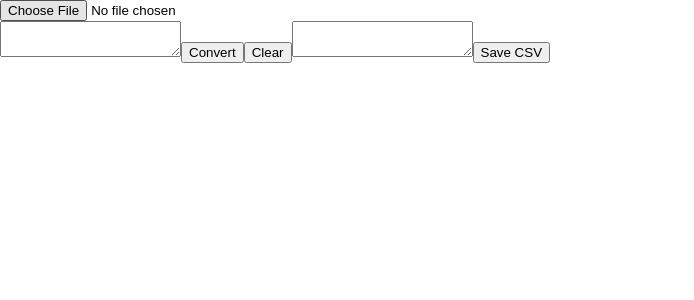
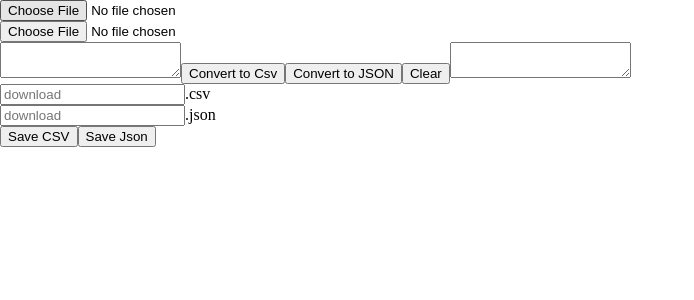
Before and after one commit to sandrarampal/JSONtoCSV-converter, a React (Vite) app: page / in a window 1280 px wide. Shown: the top 300 px of the page, without its empty margins (0-694 px from the left). Built offline with nearby package versions, Linux system fonts and the light colour scheme.

Commit message:
added convert to json

```diff
--- a/src/App.jsx
+++ b/src/App.jsx
@@ -9,6 +9,8 @@ function App() {
   const [json, setJson] = useState("");
   const [csv, setCsv] = useState("");
   const [error, setError] = useState("");
+  const [saveName, setSaveName] = useState("");
+  const [saveNameJson, setSaveNameJson] = useState("");
 
   //modifier le state json à la modification du textarea:
   const handleJsonChange = (event) => {
@@ -17,7 +19,6 @@ function App() {
   };
 
   //modifier le json s'il y a un file
-
   const handleFileChange = (event) => {
     const file = event.target.files[0];
     if (file) {
@@ -46,8 +47,8 @@ function App() {
     }
   };
 
-  //modifier le state csv:
-  const handleConversion = (event) => {
+  //conversion en csv:
+  const handleConvertToCsv = (event) => {
     event.preventDefault();
     let objJson = {};
 
@@ -63,36 +64,155 @@ function App() {
     }
   };
 
+  //handle change csv
+  const handleCsvChange = (event) => {
+    const value = event.target.value;
+    setCsv(value);
+  };
+
+  //modifier le csv s'il y a un file
+  const handleFileCsvChange = (event) => {
+    const file = event.target.files[0];
+    if (file) {
+      const reader = new FileReader();
+      reader.onload = (e) => {
+        try {
+          const csvData = e.target.result;
+          setCsv(csvData);
+        } catch (error) {
+          console.error(error);
+        }
+      };
+      reader.readAsText(file);
+    } else {
+      setError("File not found");
+    }
+  };
+
+  //vérifier que le csv est valide
+  const isValidCsv = (str) => {
+    if (str.includes(",") && str.includes("\n")) {
+      return true;
+    } else {
+      return false;
+    }
+  };
+
+  //conversion en json
+  const handleConvertToJson = (event) => {
+    event.preventDefault();
+    if (isValidCsv(csv)) {
+      const lines = csv.trim().split("\n");
+      const headers = lines[0].split(",");
+      const jsonArray = [];
+
+      for (let i = 1; i < lines.length; i++) {
+        const currentLine = lines[i].split(",");
+        const jsonObject = {};
+        for (let j = 0; j < headers.length; j++) {
+          jsonObject[headers[j].trim()] = currentLine[j]
+            ? currentLine[j].trim()
+            : null;
+        }
+        jsonArray.push(jsonObject);
+      }
+      const jsonStr = JSON.stringify(jsonArray);
+      setJson(jsonStr);
+    } else {
+      setError("No valid csv entered");
+    }
+  };
+
+  //tout retirer en cas de clear:
   const handleClear = (event) => {
     setJson("");
     setCsv("");
   };
 
+  //modifier le nom du fichier csv
+  const handleSaveChange = (event) => {
+    const value = event.target.value;
+    setSaveName(value);
+  };
+  //modifier le nom du fichier json
+  const handleSaveJsonChange = (event) => {
+    const value = event.target.value;
+    setSaveNameJson(value);
+  };
+
   //exporter en CSV
-
   const exportToCsv = (event) => {
-    const blob = new Blob([csv], { type: "text/csv" });
-    const url = URL.createObjectURL(blob);
-    const link = document.createElement("a");
-    link.href = url;
-    link.download = "download.csv";
-    link.click();
+    if (csv) {
+      const blob = new Blob([csv], { type: "text/csv" });
+      const url = URL.createObjectURL(blob);
+      const link = document.createElement("a");
+      link.href = url;
+      link.download = saveName ? `${saveName}.csv` : "download.csv";
+      link.click();
+    } else {
+      setError("No CSV to save");
+    }
+  };
+  //exporter en json
+  const exportToJson = (event) => {
+    if (json) {
+      const blob = new Blob([json], { type: "text/json" });
+      const url = URL.createObjectURL(blob);
+      const link = document.createElement("a");
+      link.href = url;
+      link.download = saveNameJson ? `${saveNameJson}.json` : "download.json";
+      link.click();
+    } else {
+      setError("No json to save");
+    }
   };
 
   return (
     <section>
       <div>
-        <FileUploader onChange={handleFileChange} id="fileUpload" />
+        <FileUploader
+          onChange={handleFileChange}
+          id="fileUpload"
+          accept=".json"
+        />
+        <FileUploader
+          onChange={handleFileCsvChange}
+          id="fileUpload"
+          accept=".csv"
+        />
         <InputArea
           name="jsonText"
           id="jsonText"
           value={json}
           onChange={handleJsonChange}
         />
-        <Button onClick={handleConversion} content="Convert" />
+        <Button onClick={handleConvertToCsv} content="Convert to Csv" />
+        <Button onClick={handleConvertToJson} content="Convert to JSON" />
         <Button onClick={handleClear} content="Clear" />
-        <InputArea name="csvConvert" id="csvConvert" defaultValue={csv} />
+        <InputArea
+          name="csvConvert"
+          id="csvConvert"
+          value={csv}
+          onChange={handleCsvChange}
+        />
+        <div>
+          <input
+            placeholder="download"
+            onChange={handleSaveChange}
+            value={saveName}
+          />
+          <span>.csv</span>
+        </div>
+        <div>
+          <input
+            placeholder="download"
+            onChange={handleSaveJsonChange}
+            value={saveNameJson}
+          />
+          <span>.json</span>
+        </div>
         <Button onClick={exportToCsv} content="Save CSV" />
+        <Button onClick={exportToJson} content="Save Json" />
         {error && <span>{error}</span>}
       </div>
     </section>
--- a/src/components/FileUploader.jsx
+++ b/src/components/FileUploader.jsx
@@ -1,7 +1,7 @@
-const FileUploader = ({ onChange, id }) => {
+const FileUploader = ({ onChange, id, accept }) => {
   return (
     <div>
-      <input type="file" onChange={onChange} accept=".json" id={id} />
+      <input type="file" onChange={onChange} id={id} accept={accept} />
     </div>
   );
 };
```
